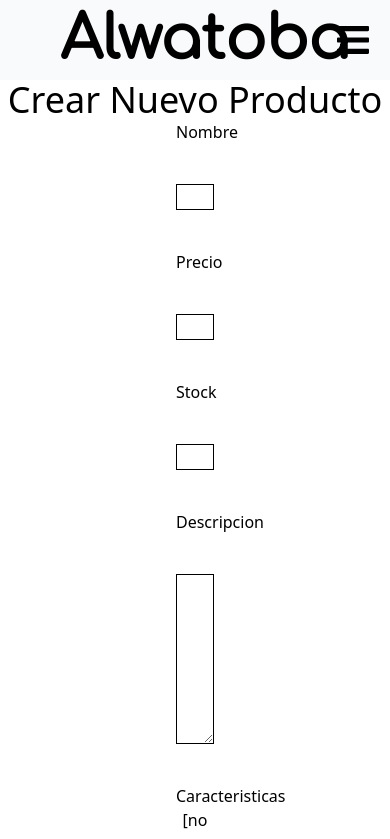
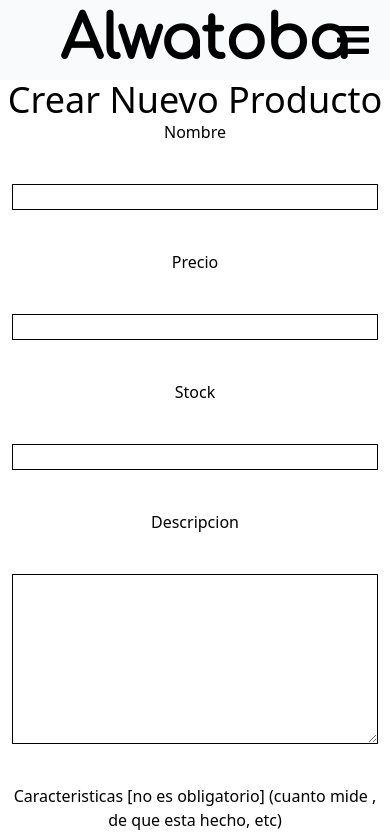
Before and after one commit to GermanGab1781/Alwatoba, a React (Create React App) app: page /Firebase in a window 390 px wide. Shown: the top 839 px of the page. Built offline with nearby package versions, Linux system fonts and the light colour scheme; no server answers.

Commit message:
fixed small mistake

```diff
--- a/src/pages/FirebaseTestPage.jsx
+++ b/src/pages/FirebaseTestPage.jsx
@@ -131,7 +131,7 @@
     <div className='flex flex-col text-center pt-20 mb-60'>
       <span className='text-4xl'>Crear Nuevo Producto</span>
       {/* Form */}
-      <form className='flex flex-col px-44 gap-y-2' onSubmit={handleAdd}>
+      <form className='flex flex-col md:px-44 sm:px-12 px-3 gap-y-2' onSubmit={handleAdd}>
         {/* Nombre */}
         <label>Nombre</label><br/>
         <input className='border border-black' type="text" id="nombre" onChange={handleInput}/><br/>
```
